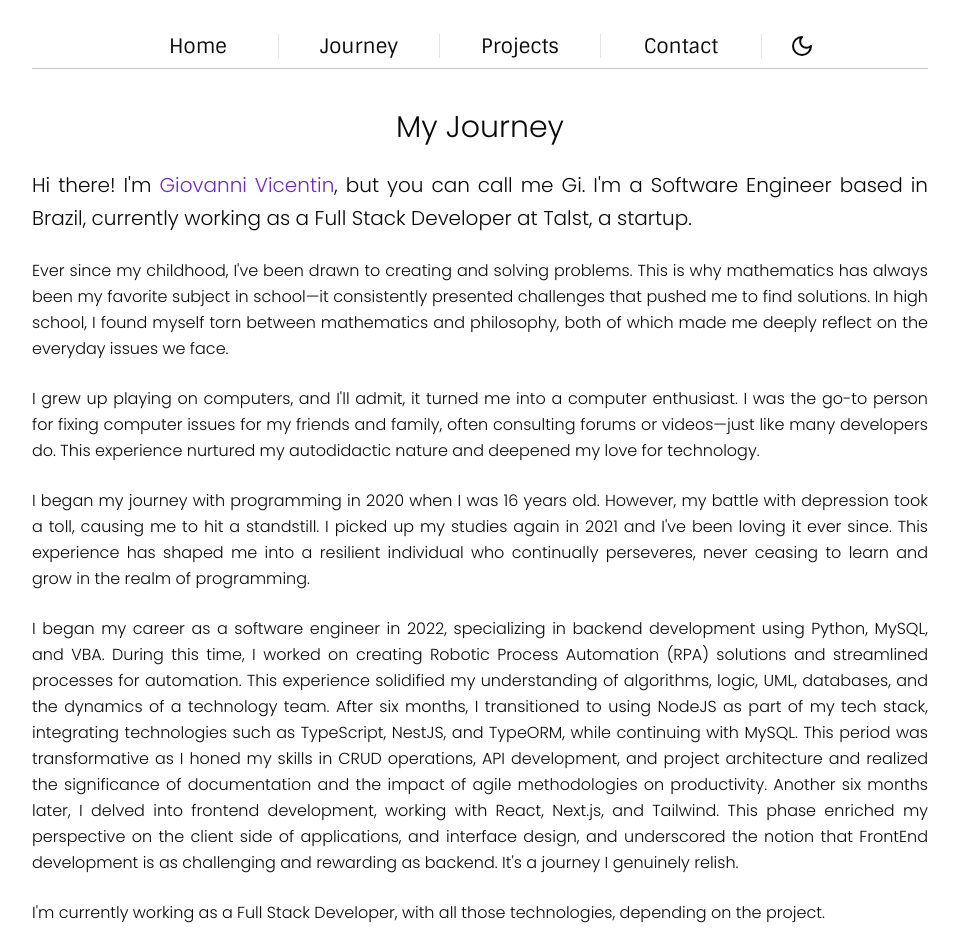
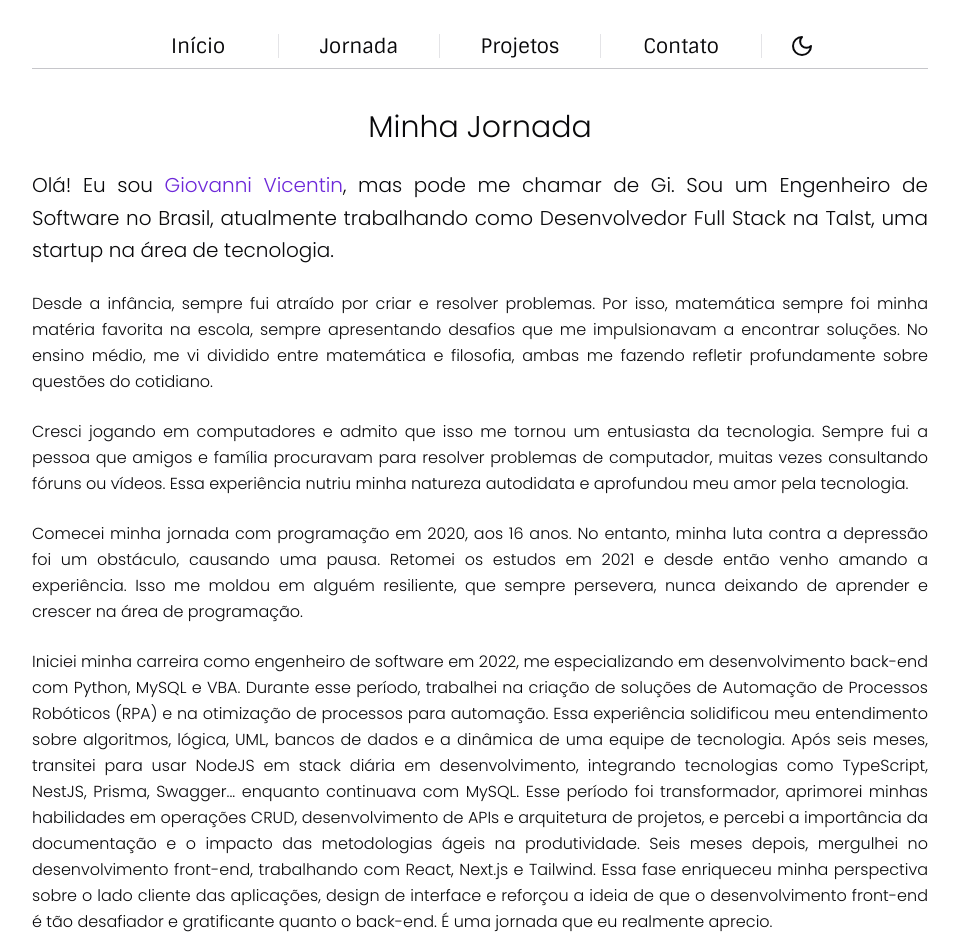
Before and after one commit to giovannivicentin/portfolio, a Next.js app: page /journey in a window 1280 px wide. Shown: the top 952 px of the page, without its empty margins (160-1119 px from the left). Built offline with nearby package versions, Linux system fonts and the light colour scheme.

Commit message:
Update the project to brazilian portuguese

```diff
--- a/src/app/contact/page.tsx
+++ b/src/app/contact/page.tsx
@@ -38,7 +38,7 @@ const ContactPage = () => {
   return (
     <div className="flex flex-col items-center p-4 md:px-24 opacity-0 transform translate-y-10 animate-fadeInSlideUp">
       <div className="max-w-4xl w-full py-6">
-        <h1 className="text-3xl mb-6 text-center">Contact</h1>
+        <h1 className="text-3xl mb-6 text-center">Contato</h1>
         <form
           onSubmit={async (event) => {
             event.preventDefault();
@@ -51,14 +51,16 @@ const ContactPage = () => {
             console.log(data);
 
             if (data.success) {
-              window.alert('E-mail sent successfully!');
+              window.alert('E-mail enviado com sucesso!');
               setEmail('');
               setSubject('');
               setMessage('');
               setCharCount(0);
               setHasReachedLimit(false);
             } else {
-              window.alert('Failed to send e-mail. Please try again.');
+              window.alert(
+                'Erro ao enviar o e-mail. Tente novamente mais tarde.',
+              );
             }
           }}
         >
@@ -72,14 +74,14 @@ const ContactPage = () => {
                 type="email"
                 value={email}
                 onChange={handleEmailChange}
-                placeholder="username@domain.com"
+                placeholder="usuario@dominio.com"
                 autoComplete="email"
                 required
               />
             </div>
             <div className="flex flex-col items-start w-full max-w-md">
               <Label className="mb-1" htmlFor="subject">
-                Subject
+                Assunto
               </Label>
               <Input
                 id="subject"
@@ -87,12 +89,12 @@ const ContactPage = () => {
                 value={subject}
                 onChange={handleSubjectChange}
                 autoComplete="on"
-                placeholder="Write your subject here"
+                placeholder="Escreva o assunto aqui."
               />
             </div>
             <div className="flex flex-col items-start w-full max-w-md">
               <Label className="mb-1" htmlFor="message">
-                Message
+                Mensagem
               </Label>
               <Textarea
                 className="resize-none leading-relaxed pt-4 pb-20 overflow-hidden"
@@ -101,7 +103,7 @@ const ContactPage = () => {
                 onChange={handleMessageChange}
                 maxLength={200}
                 autoComplete="on"
-                placeholder="Write your message here"
+                placeholder="Escreva sua mensagem aqui."
               />
               <span
                 className={
@@ -118,7 +120,7 @@ const ContactPage = () => {
                 type="submit"
                 className="w-full mt-2 font-bold transition-transform transform hover:scale-105 hover:dark:bg-violet-400 hover:bg-violet-700"
               >
-                Send
+                Enviar
               </Button>
             </div>
             <div className="flex pt-8 gap-2">
@@ -137,7 +139,7 @@ const ContactPage = () => {
                 <LinkedInLogoIcon className="w-7 h-7 ml-4 transition-transform transform hover:scale-110 hover:dark:text-violet-400 hover:text-violet-700" />
               </Link>
               <Link
-                href="https://wa.me//5511942010707?text=Hey%20Giovanni"
+                href="https://wa.me//5511942010707?text=Olá%20Giovanni"
                 target="_blank"
                 rel="noopener noreferrer"
               >
--- a/src/app/journey/page.tsx
+++ b/src/app/journey/page.tsx
@@ -2,59 +2,76 @@ const JourneyPage = () => {
   return (
     <div className="flex flex-col items-center p-4 md:px-24 opacity-0 transform translate-y-10 animate-fadeInSlideUp">
       <div className="max-w-4xl w-full text-center py-6">
-        <h1 className="text-3xl mb-6">My Journey</h1>
+        <h1 className="text-3xl mb-6">Minha Jornada</h1>
         <h2 className="text-xl mb-6 text-justify leading-relaxed">
-          Hi there! I'm{' '}
+          Olá! Eu sou{' '}
           <span className="dark:text-violet-400 text-violet-700 animate-fadeIn">
             Giovanni Vicentin
           </span>
-          , but you can call me Gi. I'm a Software Engineer based in Brazil,
-          currently working as a Full Stack Developer at Talst, a startup.
+          , mas pode me chamar de Gi. Sou um Engenheiro de Software no Brasil,
+          atualmente trabalhando como Desenvolvedor Full Stack na Talst, uma
+          startup na área de tecnologia.
         </h2>
         <p className="mb-6 text-justify leading-relaxed">
-          Ever since my childhood, I've been drawn to creating and solving
-          problems. This is why mathematics has always been my favorite subject
-          in school—it consistently presented challenges that pushed me to find
-          solutions. In high school, I found myself torn between mathematics and
-          philosophy, both of which made me deeply reflect on the everyday
-          issues we face.
+          Desde a infância, sempre fui atraído por criar e resolver problemas.
+          Por isso, matemática sempre foi minha matéria favorita na escola,
+          sempre apresentando desafios que me impulsionavam a encontrar
+          soluções. No ensino médio, me vi dividido entre matemática e
+          filosofia, ambas me fazendo refletir profundamente sobre questões do
+          cotidiano.
         </p>
         <p className="mb-6 text-justify leading-relaxed">
-          I grew up playing on computers, and I'll admit, it turned me into a
-          computer enthusiast. I was the go-to person for fixing computer issues
-          for my friends and family, often consulting forums or videos—just like
-          many developers do. This experience nurtured my autodidactic nature
-          and deepened my love for technology.
+          Cresci jogando em computadores e admito que isso me tornou um
+          entusiasta da tecnologia. Sempre fui a pessoa que amigos e família
+          procuravam para resolver problemas de computador, muitas vezes
+          consultando fóruns ou vídeos. Essa experiência nutriu minha natureza
+          autodidata e aprofundou meu amor pela tecnologia.
         </p>
         <p className="mb-6 text-justify leading-relaxed">
-          I began my journey with programming in 2020 when I was 16 years old.
-          However, my battle with depression took a toll, causing me to hit a
-          standstill. I picked up my studies again in 2021 and I've been loving
-          it ever since. This experience has shaped me into a resilient
-          individual who continually perseveres, never ceasing to learn and grow
-          in the realm of programming.
+          Comecei minha jornada com programação em 2020, aos 16 anos. No
+          entanto, minha luta contra a depressão foi um obstáculo, causando uma
+          pausa. Retomei os estudos em 2021 e desde então venho amando a
+          experiência. Isso me moldou em alguém resiliente, que sempre
+          persevera, nunca deixando de aprender e crescer na área de
+          programação.
         </p>
         <p className="mb-6 text-justify leading-relaxed">
-          I began my career as a software engineer in 2022, specializing in
-          backend development using Python, MySQL, and VBA. During this time, I
-          worked on creating Robotic Process Automation (RPA) solutions and
-          streamlined processes for automation. This experience solidified my
-          understanding of algorithms, logic, UML, databases, and the dynamics
-          of a technology team. After six months, I transitioned to using NodeJS
-          as part of my tech stack, integrating technologies such as TypeScript,
-          NestJS, and TypeORM, while continuing with MySQL. This period was
-          transformative as I honed my skills in CRUD operations, API
-          development, and project architecture and realized the significance of
-          documentation and the impact of agile methodologies on productivity.
-          Another six months later, I delved into frontend development, working
-          with React, Next.js, and Tailwind. This phase enriched my perspective
-          on the client side of applications, and interface design, and
-          underscored the notion that FrontEnd development is as challenging and
-          rewarding as backend. It's a journey I genuinely relish.
+          Iniciei minha carreira como engenheiro de software em 2022, me
+          especializando em desenvolvimento back-end com Python, MySQL e VBA.
+          Durante esse período, trabalhei na criação de soluções de Automação de
+          Processos Robóticos (RPA) e na otimização de processos para automação.
+          Essa experiência solidificou meu entendimento sobre algoritmos,
+          lógica, UML, bancos de dados e a dinâmica de uma equipe de tecnologia.
+          Após seis meses, transitei para usar NodeJS em stack diária em
+          desenvolvimento, integrando tecnologias como TypeScript, NestJS,
+          Prisma, Swagger... enquanto continuava com MySQL. Esse período foi
+          transformador, aprimorei minhas habilidades em operações CRUD,
+          desenvolvimento de APIs e arquitetura de projetos, e percebi a
+          importância da documentação e o impacto das metodologias ágeis na
+          produtividade. Seis meses depois, mergulhei no desenvolvimento
+          front-end, trabalhando com React, Next.js e Tailwind. Essa fase
+          enriqueceu minha perspectiva sobre o lado cliente das aplicações,
+          design de interface e reforçou a ideia de que o desenvolvimento
+          front-end é tão desafiador e gratificante quanto o back-end. É uma
+          jornada que eu realmente aprecio.
         </p>
         <p className="mb-6 text-justify leading-relaxed">
-          I'm currently working as a Full Stack Developer, with all those
-          technologies, depending on the project.
+          Atualmente, estou atuando como Desenvolvedor Full Stack na Talst, uma
+          startup inovadora, onde aplico meu vasto conhecimento em tecnologias
+          diversas. Essa posição me permite não apenas desenvolver soluções
+          técnicas integradas, mas também me envolver em todos os aspectos do
+          ciclo de vida do desenvolvimento de software. Aqui, tenho a
+          oportunidade de liderar projetos, mentorar colegas mais novos e
+          colaborar com equipes interdisciplinares para entregar produtos que
+          realmente fazem a diferença na vida das pessoas.
+        </p>
+        <p className="mb-6 text-justify leading-relaxed">
+          Olhando para o futuro, estou entusiasmado com as possibilidades
+          ilimitadas. Planejo continuar me aprimorando e começar a focar mais em
+          projetos pessoais, talvez até iniciar minha própria startup um dia. O
+          mais importante para mim é continuar fazendo um trabalho que não
+          apenas desafie minha mente, mas também contribua positivamente para a
+          sociedade.
         </p>
       </div>
     </div>
--- a/src/app/layout.tsx
+++ b/src/app/layout.tsx
@@ -34,7 +34,7 @@ export default function RootLayout({
 }) {
   return (
     <html
-      lang="en"
+      lang="pt-br"
       className={`flex min-h-screen flex-col items-center justify-between bg-background text-foreground md:px-24 ${poppins.className}`}
     >
       <Head>
--- a/src/app/projects/page.tsx
+++ b/src/app/projects/page.tsx
@@ -4,22 +4,23 @@ const ProjectsPage = () => {
   return (
     <div className="flex flex-col items-center justify-center p-4 md:px-24 opacity-0 transform translate-y-10 animate-fadeInSlideUp">
       <div className="max-w-4xl w-full py-6">
-        <h1 className="text-3xl mb-7 text-center">Projects</h1>
+        <h1 className="text-3xl mb-7 text-center">Projetos</h1>
         <div className="flex flex-col items-center justify-center max-w-4xl gap-7">
           <DefaultProject
             photo="/portfolio-project.png"
             photoAlt="portfolio project"
-            explanation="This is my personal portfolio, where I discuss my professional journey, showcase my projects, and highlight my skills. I constructed it using Next.js, TailwindCSS, and TypeScript, and deployed it on Vercel."
+            explanation="Este portfólio destaca uma coleção de projetos que refletem minhas habilidades e paixões, desenvolvido com Next.js, TailwindCSS e TypeScript. Ele demonstra minha competência técnica e a capacidade de criar uma experiência de usuário fluida. Durante o desenvolvimento, superei desafios de otimização de desempenho e responsividade do design, ampliando meu conhecimento sobre as melhores práticas de desenvolvimento web. Implementado no Vercel, este portfólio mostra meu trabalho e evidencia minhas habilidades em deploy e manutenção de aplicações web modernas, representando meu crescimento profissional e dedicação ao aprimoramento técnico e criativo."
             hrefGithub="https://github.com/giovannivicentin/portfolio"
             hrefLive="https://www.giovannivicentin.com/"
           />
         </div>
       </div>
-      <h2 className="max-w-4xl w-full py-6 text-muted-foreground text-justify">
-        As my focus has always been on projects for private companies,
-        unfortunately, I don't yet have a large number of open-source projects
-        to showcase in my portfolio. However, I am working on personal projects
-        and will soon be updating and filling the portfolio with more projects.
+      <h2 className="max-w-4xl w-full py-6 text-muted-foreground text-justify leading-relaxed">
+        Como meu foco sempre foi em projetos para empresas privadas,
+        infelizmente, ainda não possuo uma grande quantidade de projetos de
+        código aberto para apresentar aqui no meu portfólio. No entanto, estou
+        trabalhando em projetos pessoais e em breve estarei atualizando e
+        preenchendo o portfólio com mais projetos.
       </h2>
     </div>
   );
--- a/src/components/default-project.tsx
+++ b/src/components/default-project.tsx
@@ -38,10 +38,10 @@ const DefaultProject: React.FC<Props> = ({
         </Link>
       </div>
       <div className="w-1/2 flex flex-col justify-between">
-        <p className="text-muted-foreground pt-2 sm:pt-4 overflow-auto break-words">
+        <p className="text-muted-foreground pt-2 sm:pt-0 overflow-auto break-words text-sm text-justify leading-relaxed">
           {explanation}
         </p>
-        <div className="flex mt-4 justify-center sm:pb-4">
+        <div className="flex mt-4 justify-center sm:pb-0">
           <Link href={hrefGithub} target="_blank" rel="noopener noreferrer">
             <RxGithubLogo className="w-6 h-6 ml-4 transition-transform transform hover:scale-110 hover:dark:text-violet-400 hover:text-violet-700 text-muted-foreground" />
           </Link>
--- a/src/components/navbar.tsx
+++ b/src/components/navbar.tsx
@@ -11,7 +11,7 @@ function Navbar() {
           variant="ghost"
           className="px-3 md:px-4 lg:px-6 text-xs sm:text-lg xl:text-xl w-18 sm:w-20 lg:w-32 hover:dark:text-violet-400 hover:text-violet-700 hover:bg-transparent"
         >
-          Home
+          Início
         </Button>
       </Link>
 
@@ -25,7 +25,7 @@ function Navbar() {
           variant="ghost"
           className="px-3 md:px-4 lg:px-6 text-xs sm:text-lg xl:text-xl w-18 sm:w-20 lg:w-32 hover:dark:text-violet-400 hover:text-violet-700 hover:bg-transparent"
         >
-          Journey
+          Jornada
         </Button>
       </Link>
 
@@ -39,7 +39,7 @@ function Navbar() {
           variant="ghost"
           className="px-3 md:px-4 lg:px-6 text-xs sm:text-lg xl:text-xl w-18 sm:w-20 lg:w-32 hover:dark:text-violet-400 hover:text-violet-700 hover:bg-transparent"
         >
-          Projects
+          Projetos
         </Button>
       </Link>
 
@@ -53,7 +53,7 @@ function Navbar() {
           variant="ghost"
           className="px-3 md:px-4 lg:px-6 text-xs sm:text-lg xl:text-xl w-18 sm:w-20 lg:w-32 hover:dark:text-violet-400 hover:text-violet-700 hover:bg-transparent"
         >
-          Contact
+          Contato
         </Button>
       </Link>
 
```
Also changed, not shown: src/app/page.tsx (+11 -9 lines), src/components/loading-screen.tsx (deleted, +0 -11 lines), src/components/tech-stack.tsx (+17 -15 lines).
